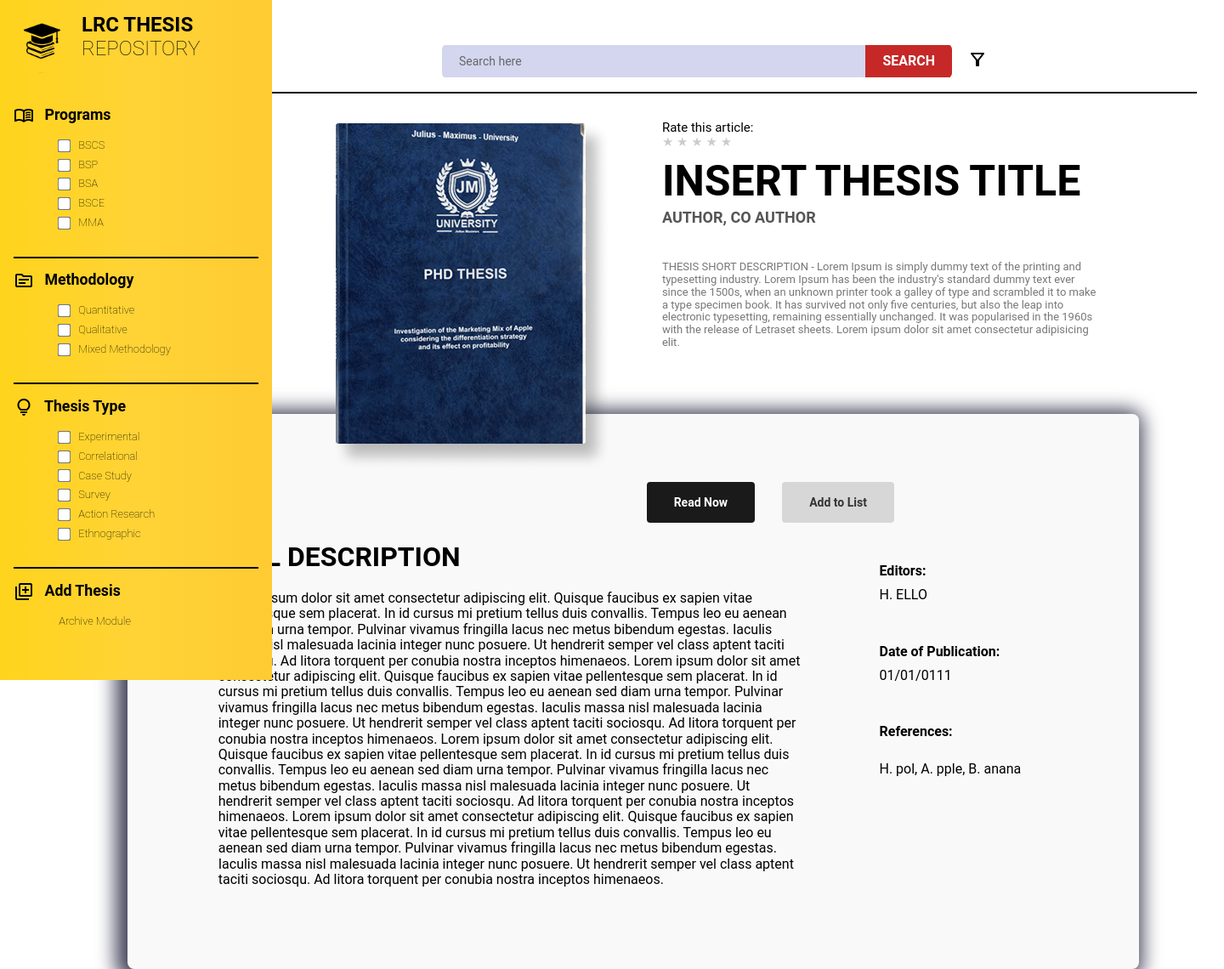
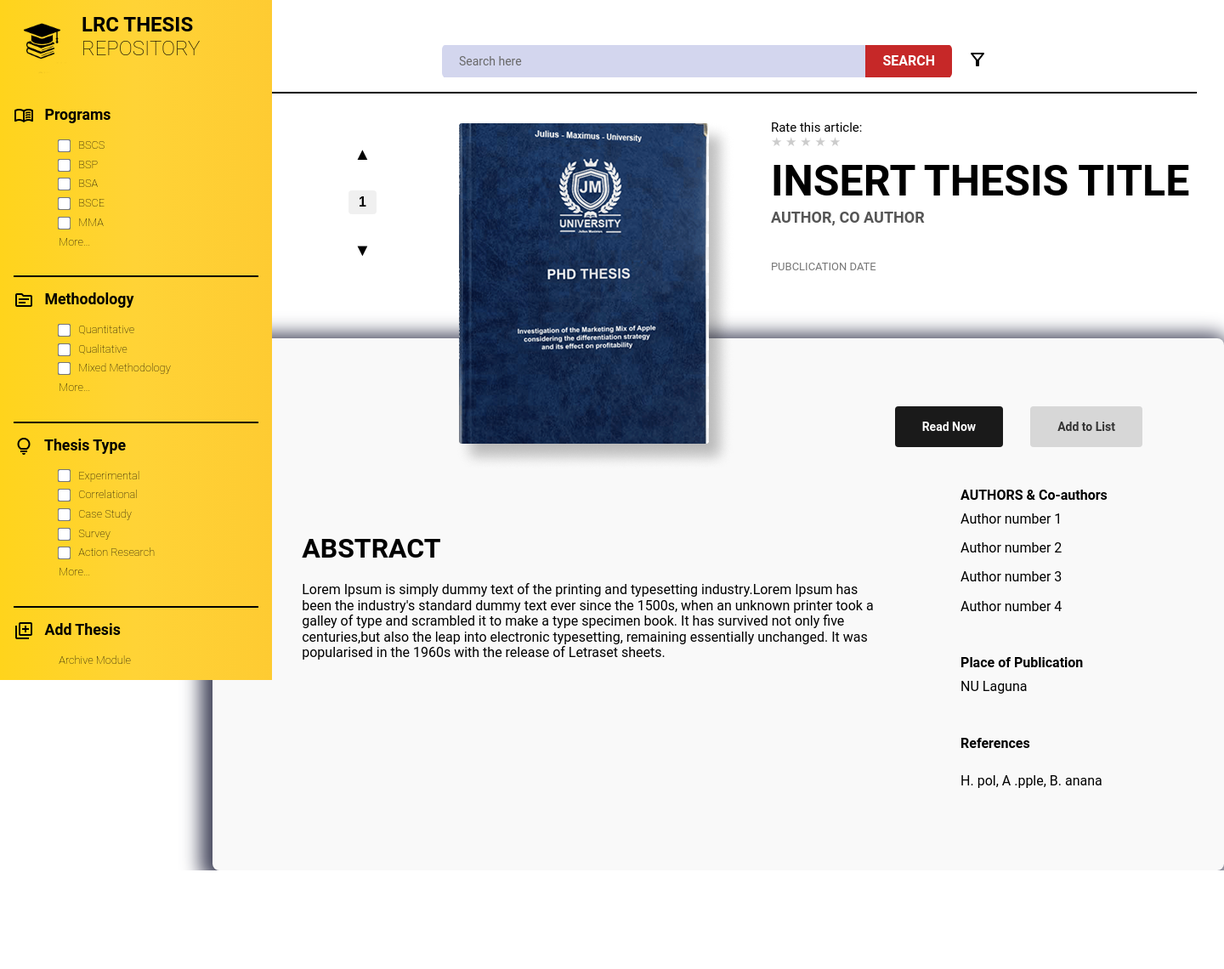
Before and after one commit to WebProgGroup2/Thesis_Repository, a PHP site: page /book.html in a window 1440 px wide. Shown: the whole page at 85% size. After the commit the page ends 1024 px from the top, so only its background shows below. Run offline with PHP 8.4, Linux system fonts and the light colour scheme.

Commit message:
Fixed Dashboard by adding this "More..." and the book thesis section were I fixed again the layout and also the positioning and the content that will be put in

```diff
--- a/book.html
+++ b/book.html
@@ -32,13 +32,7 @@
                         <span class="material-symbols-outlined">menu_book</span>
                         Programs
                     </h2>
-                    <ul class="sidebar__list sidebar__list--courses">
-                        <li class="sidebar__list-item"> <input type="checkbox">BSCS</li>
-                        <li class="sidebar__list-item"> <input type="checkbox">BSP</li>
-                        <li class="sidebar__list-item"> <input type="checkbox">BSA</li>
-                        <li class="sidebar__list-item"> <input type="checkbox">BSCE</li>
-                        <li class="sidebar__list-item"> <input type="checkbox">MMA</li>
-                    </ul>
+                    <ul id="programsList" class="sidebar__list sidebar__list--courses"></ul>
                 </div>
 
                 <div class="separator"></div>
@@ -48,11 +42,7 @@
                         <span class="material-symbols-outlined">topic</span>
                         Methodology
                     </h2>
-                    <ul class="sidebar__list sidebar__list--topics">
-                        <li class="sidebar__list-item"><input type="checkbox">Quantitative</li>
-                        <li class="sidebar__list-item"><input type="checkbox">Qualitative</li>
-                        <li class="sidebar__list-item"><input type="checkbox">Mixed Methodology</li>
-                    </ul>
+                    <ul id="methodologyList" class="sidebar__list sidebar__list--topics"></ul>
                 </div>
 
                 <div class="separator"></div>
@@ -62,14 +52,7 @@
                         <span class="material-symbols-outlined">lightbulb</span>
                         Thesis Type
                     </h2>
-                    <ul class="sidebar__list sidebar__list--topics">
-                        <li class="sidebar__list-item"><input type="checkbox">Experimental</li>
-                        <li class="sidebar__list-item"><input type="checkbox">Correlational</li>
-                        <li class="sidebar__list-item"><input type="checkbox">Case Study</li>
-                        <li class="sidebar__list-item"><input type="checkbox">Survey</li>
-                        <li class="sidebar__list-item"><input type="checkbox">Action Research</li>
-                        <li class="sidebar__list-item"><input type="checkbox">Ethnographic</li>
-                    </ul>
+                    <ul id="thesisList" class="sidebar__list sidebar__list--topics"></ul>
                 </div>
 
                 <div class="separator"></div>
@@ -156,17 +139,7 @@
 
                             <div class="thesis__title">INSERT THESIS TITLE</div>
                             <div class="thesis__author">AUTHOR, CO AUTHOR</div>
-                            <div class="thesis__shortdesc">THESIS SHORT DESCRIPTION - Lorem Ipsum is simply dummy text
-                                of
-                                the printing and typesetting industry. Lorem Ipsum has been the industry's standard
-                                dummy
-                                text ever since the 1500s, when an unknown printer took a galley of type and scrambled
-                                it to
-                                make a type specimen book. It has survived not only five centuries, but also the leap
-                                into
-                                electronic typesetting, remaining essentially unchanged. It was popularised in the 1960s
-                                with the release of Letraset sheets. Lorem ipsum dolor sit amet consectetur adipisicing
-                                elit.</div>
+                            <div class="thesis__shortdesc">PUBCLICATION DATE</div>
                         </div>
                     </div>
 
@@ -184,47 +157,30 @@
                             <!-- Sidebar -->
                             <div class="thesis__sidebar">
                                 <div class="thesis__description">
-                                    <h1 class="thesis__description-title">FULL DESCRIPTION</h1>
+                                    <h1 class="thesis__description-title">ABSTRACT
+                                    </h1>
                                     <p class="thesis__description-text">
-                                        Lorem ipsum dolor sit amet consectetur adipiscing elit. Quisque faucibus ex
-                                        sapien vitae pellentesque sem placerat. In id cursus mi pretium tellus duis
-                                        convallis. Tempus leo eu aenean sed diam urna tempor. Pulvinar vivamus fringilla
-                                        lacus nec metus bibendum egestas. Iaculis massa nisl malesuada lacinia integer
-                                        nunc posuere. Ut hendrerit semper vel class aptent taciti sociosqu. Ad litora
-                                        torquent per conubia nostra inceptos himenaeos.
-
-                                        Lorem ipsum dolor sit amet consectetur adipiscing elit. Quisque faucibus ex
-                                        sapien vitae pellentesque sem placerat. In id cursus mi pretium tellus duis
-                                        convallis. Tempus leo eu aenean sed diam urna tempor. Pulvinar vivamus fringilla
-                                        lacus nec metus bibendum egestas. Iaculis massa nisl malesuada lacinia integer
-                                        nunc posuere. Ut hendrerit semper vel class aptent taciti sociosqu. Ad litora
-                                        torquent per conubia nostra inceptos himenaeos.
-
-                                        Lorem ipsum dolor sit amet consectetur adipiscing elit. Quisque faucibus ex
-                                        sapien vitae pellentesque sem placerat. In id cursus mi pretium tellus duis
-                                        convallis. Tempus leo eu aenean sed diam urna tempor. Pulvinar vivamus fringilla
-                                        lacus nec metus bibendum egestas. Iaculis massa nisl malesuada lacinia integer
-                                        nunc posuere. Ut hendrerit semper vel class aptent taciti sociosqu. Ad litora
-                                        torquent per conubia nostra inceptos himenaeos.
-
-                                        Lorem ipsum dolor sit amet consectetur adipiscing elit. Quisque faucibus ex
-                                        sapien vitae pellentesque sem placerat. In id cursus mi pretium tellus duis
-                                        convallis. Tempus leo eu aenean sed diam urna tempor. Pulvinar vivamus fringilla
-                                        lacus nec metus bibendum egestas. Iaculis massa nisl malesuada lacinia integer
-                                        nunc posuere. Ut hendrerit semper vel class aptent taciti sociosqu. Ad litora
-                                        torquent per conubia nostra inceptos himenaeos.
+                                        Lorem Ipsum is simply dummy text of the printing and typesetting industry.Lorem
+                                        Ipsum has been the industry's standard dummy text ever since the 1500s, when an
+                                        unknown printer took a galley of type and scrambled it to make a type specimen
+                                        book. It has survived not only five centuries,but also the leap into electronic
+                                        typesetting, remaining essentially unchanged. It was popularised in the 1960s
+                                        with the release of Letraset sheets.
                                     </p>
                                 </div>
                                 <div class="thesis__sidebar-content">
-                                    <p class="thesis__sidebar-info"><span class="thesis__sidebar-title">Editors:</span>
-                                        H.
-                                        ELLO</p>
-                                    <p class="thesis__sidebar-info"><span class="thesis__sidebar-title">Date of
-                                            Publication:</span> 01/01/0111</p>
+                                    <p class="thesis__sidebar-info"><span class="thesis__sidebar-title">AUTHORS &
+                                            Co-authors</span>
+                                        Author number 1 </p>
+                                    <p>Author number 2</p>
+                                    <p>Author number 3</p>
+                                    <p>Author number 4</p>
+                                    <p class="thesis__sidebar-info"><span class="thesis__sidebar-title">Place of
+                                            Publication</span> NU Laguna</p>
                                     <p class="thesis__sidebar-info"><span
-                                            class="thesis__sidebar-title">References:</span>
+                                            class="thesis__sidebar-title">References</span>
                                     </p>
-                                    <p class="thesis__references">H. pol, A. pple, B. anana</p>
+                                    <p class="thesis__references">H. pol, A .pple, B. anana</p>
                                 </div>
                             </div>
                         </div>
@@ -238,6 +194,7 @@
 
         <script src="js/filter.js"></script>
         <script src="js/rate.js"></script>
+        <script src="js/checkbox.js"></script>
 </body>
 
 </html>
--- a/css/books.css
+++ b/css/books.css
@@ -20,8 +20,11 @@
     margin-left: auto;
     margin-right: auto;
     box-shadow: -5px 4px 22px 9px rgba(66, 68, 90, 1);
-    position: relative;
-    right: 100px;
+    position: absolute;
+    /* right: 100px; */
+    left: 0;
+    width: 100%;
+    max-width: 1500px;
 }
 
 .thesis__cover {
@@ -33,18 +36,19 @@
     position: absolute;
     z-index: 1;
     top: 0;
-    left: 140px;
+    left: 285px;
 }
 
 
 .thesis__info {
     display: flex;
     justify-content: flex-end;
-    padding-right: 12rem;
+    max-width: 1100px;
 }
 
 .thesis__description{
     width: 77ch;
+    margin-top: 5rem;
 }
 
 .thesis__actions {
@@ -70,16 +74,6 @@
     flex-direction: column;
 
 }
-
-
-
-/* .thesis__cover img {
-    max-width: 100%;
-    border-radius: 4px;
-    box-shadow: 0 4px 12px rgba(0, 0, 0, 0.2);
-} */
-
-/* Buttons */
 
 .thesis__btn {
     padding: 10px 16px;
@@ -152,8 +146,9 @@
     display: flex;
     flex-direction: column;
     align-items: center;
-    gap: 10px;
+    gap: 30px;
     font-family: Arial, sans-serif;
+    margin-left: 8rem;
 }
 
 .spinner__button {
--- a/css/styles.css
+++ b/css/styles.css
@@ -92,7 +92,6 @@ input[type="checkbox"] {
 .main {
     display: flex;
     flex-direction: column;
-    justify-content: space-between;
     flex: 1;
     /* fills remaining space */
     background: #fff;
```
Also changed, not shown: index.html (+4 -20 lines), js/checkbox.js (added, +57 -0 lines).
